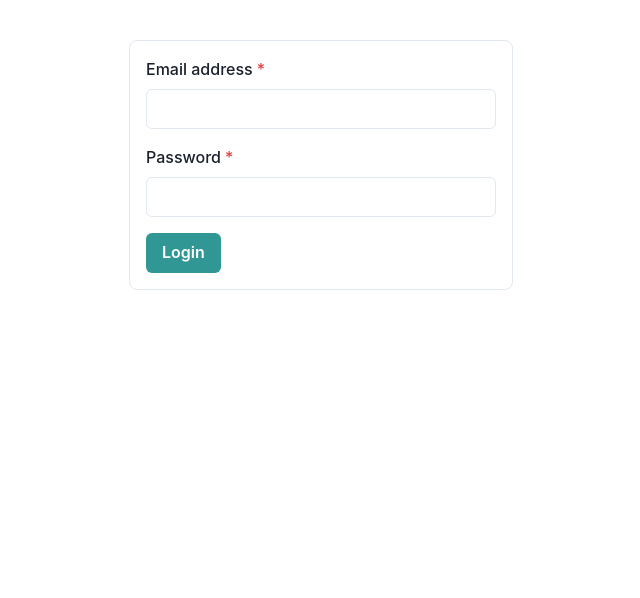
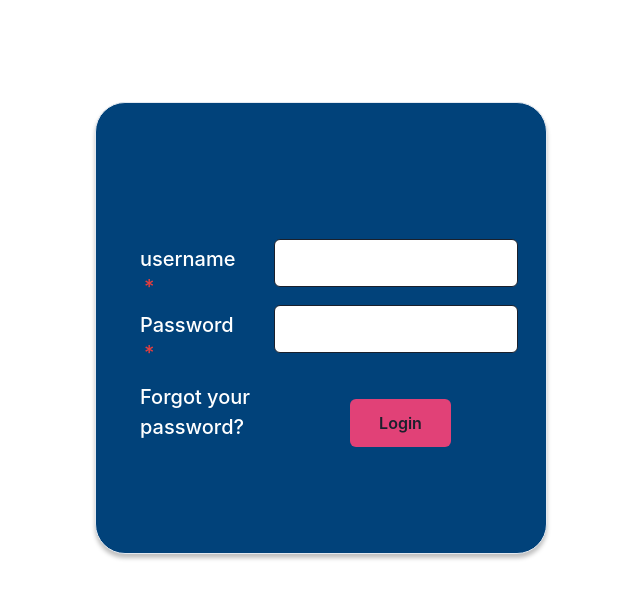
Before and after one commit to TechLabs-Berlin/ws24-singulier-pluriel, a React (Create React App) app in the folder client/: page / in a window 1280 px wide. Shown: the top 598 px of the page, without its empty margins (319-959 px from the left). Built offline with nearby package versions, Linux system fonts and the light colour scheme.

Commit message:
new changes of desing

```diff
--- a/client/src/pages/login.js
+++ b/client/src/pages/login.js
@@ -66,31 +66,147 @@ function Login() {
     }
     mutate();
   };
+  return (
+    <Box
+      marginTop={'8%'}
+      display={'flex'}
+      justifyContent={'center'}
+      alignItems={'center'}
+    >
+      <Box
+        display={'flex'}
+        justifyContent={'center'}
+        alignItems={'center'}
+        borderWidth="1px"
+        bgColor={'#01427A;'}
+        boxShadow={'0px 4px 4px 0px #00000040'}
+        width={'452px'}
+        height={'452px'}
+        top={'355px'}
+        left={'587px'}
+        gap={'0px'}
+        borderRadius={'30px'}
+      >
+        {error && <p style={{ color: "red" }}>{error}</p>}
+        <form onSubmit={handleLogin} >
 
-  return (
-    <Box maxW="sm" borderWidth="1px" borderRadius="lg" p={4} m="40px auto">
-      {error && <p style={{ color: "red" }}>{error}</p>}
-      <form onSubmit={handleLogin}>
           <FormControl id="email" isRequired>
-          <FormLabel>Email address</FormLabel>
+            <table>
+              <tr>
+                <td>
+                  <FormLabel
+                    color={'white'}
+                    width={'104px'}
+                    height={'28px'}
+                    top={'205px'}
+                    left={'43px'}
+                    gap={'0px'}
+                    opacity={'0px'}
+                    fontFamily={'Inter'}
+                    fontSize={'20px'}
+                    fontWeight={'500'}
+                    lineHeight={'28px'}
+                    textAlign={'left'}
+                  >
+                    username</FormLabel>
+                </td>
+                <td>
+                  <div className="inputform">
                     <Input
+                      bgColor={'white'}
+                      width={'244px'}
+                      height={'48px'}
+                      left={'16px'}
+                      padding={'0px 16px 0px 16px'}
+                      gap={'10px'}
+                      borderRadius={'6px'}
+                      borderWidth={'1px'}
+                      borderColor={'#E2E8FO'}
                       type="email"
                       value={userEmail}
                       onChange={(e) => setUserEmail(e.target.value)}
                     />
+                  </div>
+                </td>
+              </tr>
+            </table>
           </FormControl>
           <FormControl id="password" isRequired mt={4}>
-          <FormLabel>Password</FormLabel>
+            <table>
+              <tr>
+                <td>
+                  <FormLabel
+                    color={'white'}
+                    width={'104px'}
+                    height={'28px'}
+                    top={'205px'}
+                    left={'43px'}
+                    gap={'0px'}
+                    opacity={'0px'}
+                    fontFamily={'Inter'}
+                    fontSize={'20px'}
+                    fontWeight={'500'}
+                    lineHeight={'28px'}
+                    textAlign={'left'}
+                  >
+                    Password</FormLabel>
+                </td>
+                <td>
+                  <div className="inputform">
                     <Input
+                      bgColor={'white'}
+                      width={'244px'}
+                      height={'48px'}
+                      left={'16px'}
+                      padding={'0px 16px 0px 16px'}
+                      gap={'10px'}
+                      borderRadius={'6px'}
+                      borderWidth={'1px'}
+                      borderColor={'#E2E8FO'}
                       type="password"
                       value={password}
-            onChange={(e) => setPassword(e.target.value)}
-          />
+                      onChange={(e) => setPassword(e.target.value)} />
+
+                  </div>
+                </td>
+              </tr>
+            </table>
           </FormControl>
-        <Button mt={4} colorScheme="teal" isLoading={isLoading} type="submit">
+          <table>
+            <tr>
+              <td>
+                <FormLabel
+                  color={'white'}
+                  width={'126px'}
+                  height={'28px'}
+                  marginTop={'20%'}
+                  top={'40px'}
+                  gap={'0px'}
+                  fontFamily={'Inter'}
+                  fontSize={'20px'}
+                  textAlign={'left'}
+                >
+                  Forgot your password?
+                </FormLabel>
+              </td>
+              <td>
+                <Button
+                  width={'101px'}
+                  height={'48px'}
+                  top={'37px'}
+                  left={'70px'}
+                  padding={'0px 24px 0px 24px'}
+                  gap={'8px'}
+                  borderRadius={'6px'}
+                  bgColor={'#E14177'}
+                >
                   Login
                 </Button>
+              </td>
+            </tr>
+          </table>
         </form>
+      </Box>
     </Box>
   );
 }
```
Lines whose indentation alone changed are shown as unchanged.
